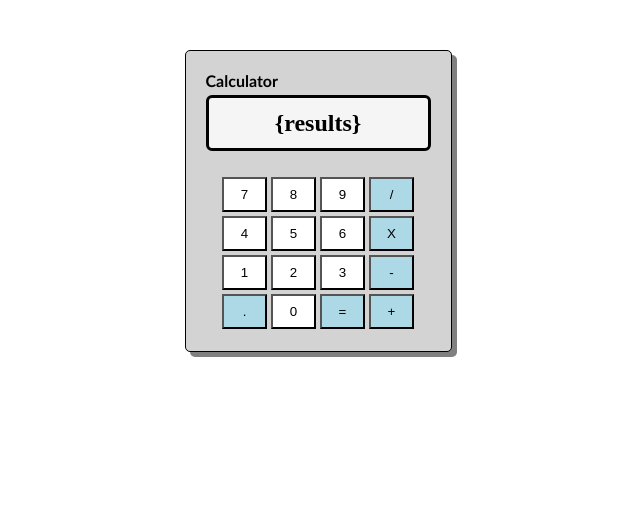
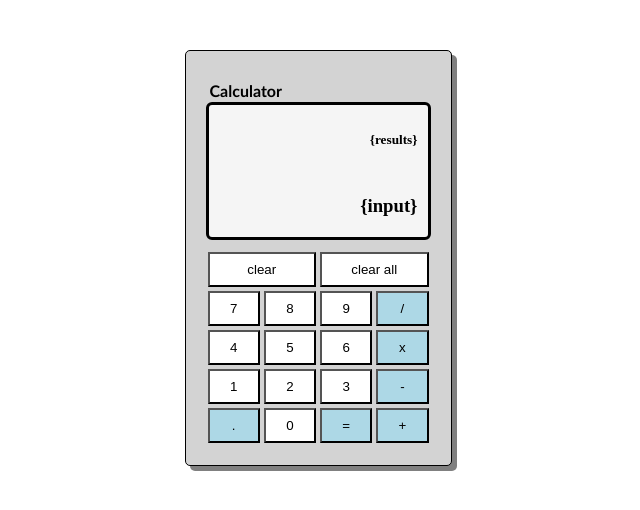
Before and after one commit to Afurrow/calculator, a plain HTML site: page index.html in a window 1280 px wide. Shown: the whole page, without its empty margins (322-962 px from the left). Drawn offline with Linux system fonts and the light colour scheme.

Commit message:
Started Scripting

```diff
--- a/index.html
+++ b/index.html
@@ -9,32 +9,40 @@
 <body>
     <div class="calcContainer">
         <h4 class="title">Calculator</h4>
-        <h3 class="results">{results}</h3>
+        <div class="resultsContainer">
+            <h5 class="result">{results}</h5>
+            <h3 class="input">{input}</h3>
+        </div>
             <div class="numpadVertical">
-                <div class="numpadHorizontal">
-                    <button class="numpad">7</button>
-                    <button class="numpad">8</button>
-                    <button class="numpad">9</button>
-                    <button class="operator">/</button>
+                <div class="numpadHorizontal clearContainer">
+                    <button class="numpad clear" onclick="clearOne()">clear</button>
+                    <button class="numpad clear" onclick="clearAll()">clear all</button>
                 </div>
                 <div class="numpadHorizontal">
-                    <button class="numpad">4</button>
-                    <button class="numpad">5</button>
-                    <button class="numpad">6</button>
-                    <button class="operator">X</button>
+                    <button class="numpad" onclick="addToResults(this)">7</button>
+                    <button class="numpad" onclick="addToResults(this)">8</button>
+                    <button class="numpad" onclick="addToResults(this)">9</button>
+                    <button class="operator" onclick="addToResults(this)">/</button>
                 </div>
                 <div class="numpadHorizontal">
-                    <button class="numpad">1</button>
-                    <button class="numpad">2</button>
-                    <button class="numpad">3</button>
-                    <button class="operator">-</button>
+                    <button class="numpad" onclick="addToResults(this)">4</button>
+                    <button class="numpad" onclick="addToResults(this)">5</button>
+                    <button class="numpad" onclick="addToResults(this)">6</button>
+                    <button class="operator" onclick="addToResults(this)">x</button>
                 </div>
                 <div class="numpadHorizontal">
-                    <button class="operator">.</button>
-                    <button class="numpad">0</button>
-                    <button class="operator">=</button>
-                    <button class="operator">+</button>
+                    <button class="numpad" onclick="addToResults(this)">1</button>
+                    <button class="numpad" onclick="addToResults(this)">2</button>
+                    <button class="numpad" onclick="addToResults(this)">3</button>
+                    <button class="operator" onclick="addToResults(this)">-</button>
                 </div>
+                <div class="numpadHorizontal">
+                    <button class="operator" onclick="addToResults(this)">.</button>
+                    <button class="numpad" onclick="addToResults(this)">0</button>
+                    <button class="operator" onclick="getResults(this)">=</button>
+                    <button class="operator" onclick="addToResults(this)">+</button>
+                </div>
+
             </div>
         </div>
     </div>
--- a/scripts.js
+++ b/scripts.js
@@ -0,0 +1,43 @@
+function addToResults(btn) {
+    const curClasses = btn.classList;
+    let inputBox = document.querySelector(".input");
+    if(curClasses.contains("operator")) {
+        inputBox.textContent = `${inputBox.textContent} ${btn.textContent} `;
+    } else {
+        inputBox.textContent = inputBox.textContent + btn.textContent;
+    }
+}
+
+function getResults() {
+    const resultsArr = document.querySelector(".input").split(" ");
+
+    for(var i = 0; i < resultsArr.length; i++) {
+         if(parseInt(resultsArr[i]) == NaN) {
+
+         }
+    }
+}
+
+function operate(operator, num1, num2) {
+    const operations = {
+        "/": (num1, num2) => num1 / num2,
+        "x": (num1, num2) => num1 / num2,
+        "-": (num1, num2) => num1 / num2,
+        "+": (num1, num2) => num1 / num2
+    }
+
+    return operations[operator](num1, num2);
+}
+
+function clearOne() {
+    const inputBox = document.querySelector(".input");
+    inputBox.textContent = inputBox.textContent.slice(0,-1);
+
+}
+
+function clearAll() {
+    const inputBox = document.querySelector(".input");
+    const resultBox = document.querySelector(".result");
+    inputBox.textContent = "";
+    resultBox.textContent = "";
+}
--- a/styles.css
+++ b/styles.css
@@ -3,48 +3,66 @@ body {
 }
 
 .title {
-    margin: 0;
+    margin: 10px auto 2px 4px;
     font-family: 'Trebuchet MS', 'Lucida Sans Unicode', 'Lucida Grande', 'Lucida Sans', Arial, sans-serif;
     float: left;
 }
 
 .calcContainer {
+    display: flex;
+    flex-direction: column;
     margin: 50px auto 25px auto;
     padding: 20px 20px 20px 20px;
     width: 225px;
-    height: 260px;
+    height: auto;
     background-color: lightgray;
     border: 1px solid black;
     border-radius: 5px;
     box-shadow: 5px 5px gray;
 }
 
-.results {
+.resultsContainer {
+    display: flex;
+    flex-direction: column;
     background-color: whitesmoke;
     border: 3px solid black;
     border-radius: 6px;
-    text-align: center;
+    line-height: 25px;
+    min-width: 95%;
+}
+
+.result {
+    text-align: right;
     vertical-align: center;
-    font-size: x-large;
-    height: 50px;
-    line-height: 50px;
+    font-size: auto;
+    min-height: 25px;
+    margin-right: 10px;
+}
+
+.input {
+    text-align: right;
+    vertical-align: center;
+    font-size: auto;
+    min-height: 25px;
+    margin-right: 10px
 }
 
 .numpad {
     background-color: white;
-    width: 45px;
+    width: 100%;
     height: 35px;
     margin: 2px;
 }
 
 .operator {
     background-color: lightblue;
-    width: 45px;
+    width: 100%;
     height: 35px;
     margin: 2px;
 }
 
 .numpadVertical {
+    margin-top: 10px;
     display: flex;
     flex-direction: column;
     align-items: center;
@@ -56,4 +74,13 @@ body {
     flex-direction: row;
     align-items: center;
     justify-items: center;
+    width: 100%;
 }
+
+.clear {
+    flex-grow: 2;
+}
+
+.clearContainer {
+    width: 100%;
+}
```
